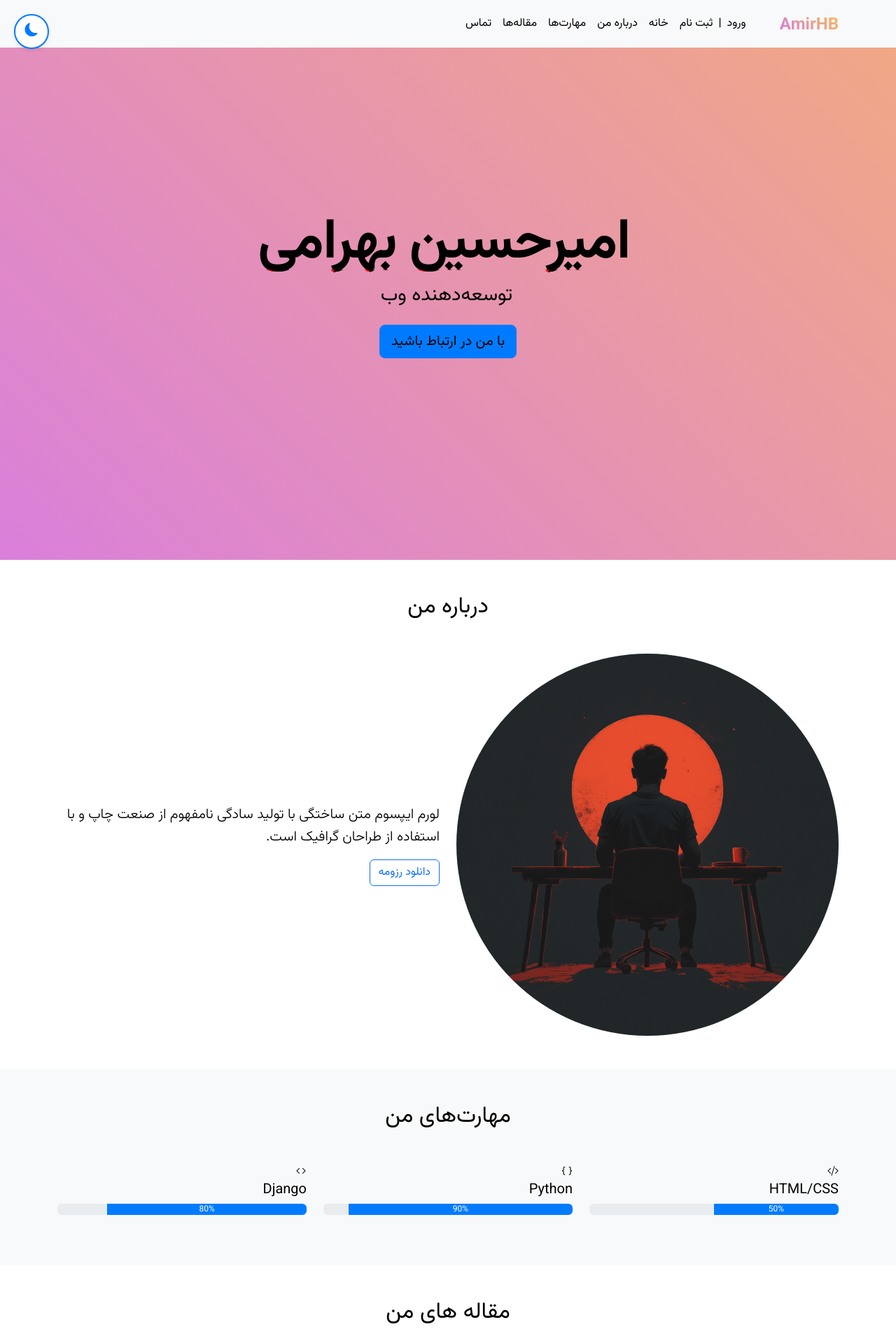
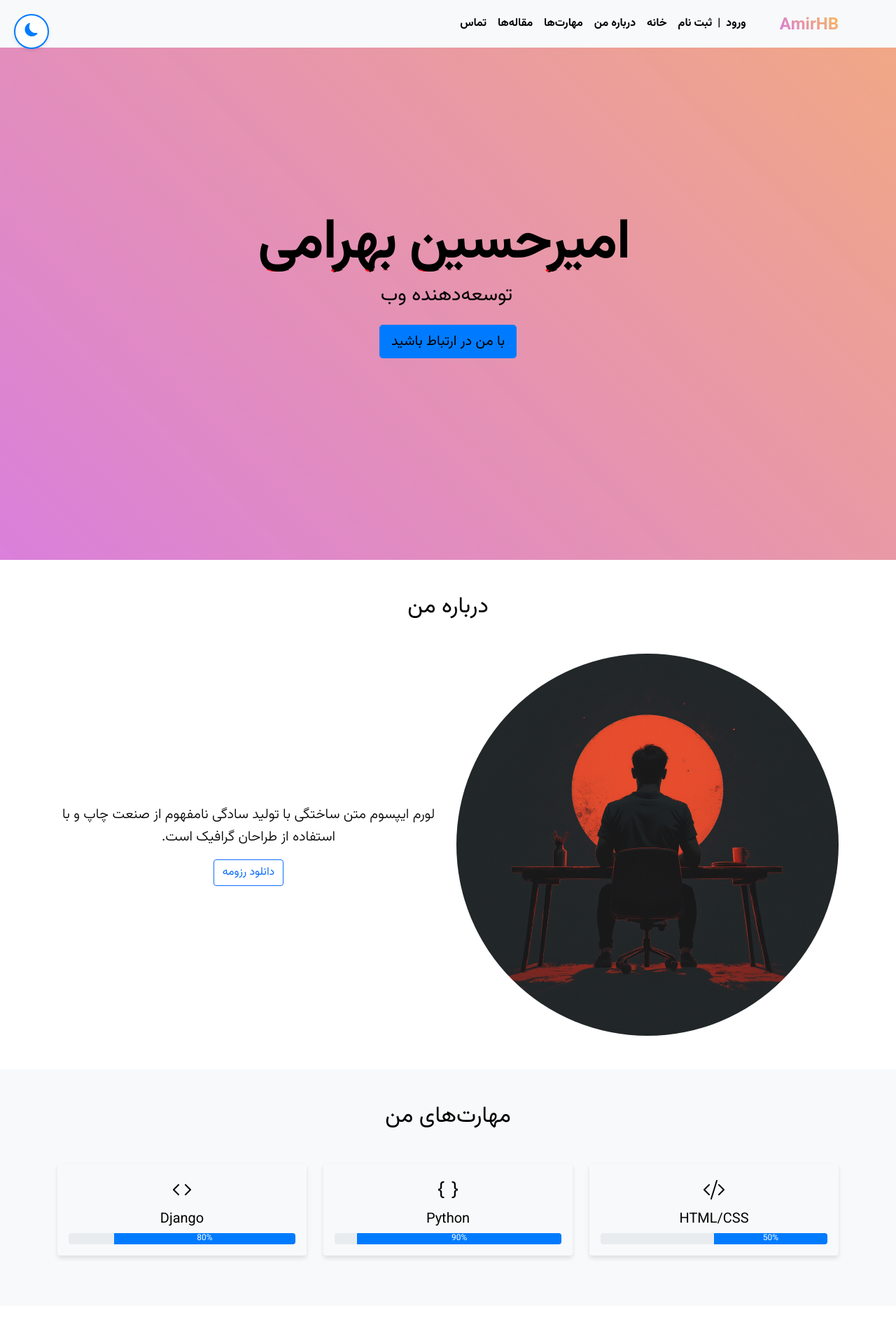
Before and after one commit to AmirHB3/AmirHB, a PHP site: page / in a window 1280 px wide. Shown: the top 1909 px of the page at 70% size. Run offline with PHP 8.4, Linux system fonts and the light colour scheme; some libraries are stand-ins or nearby versions.

Commit message:
fix dark-mode for skills & contact

```diff
--- a/assets/css/login_register.css
+++ b/assets/css/login_register.css
@@ -66,6 +66,7 @@
 }
 
 input[type="submit"] {
+    font-family: "vazirmatn";
     width: 80%;
     height: 80%;
     padding: 10px 20px;
--- a/assets/css/style.css
+++ b/assets/css/style.css
@@ -105,6 +105,22 @@
     transform: rotate(-135deg);
 }
 
+.navbar-nav .nav-link {
+    font-weight: bold;
+    padding: 0.5rem 1rem;
+}
+
+.navbar-toggler {
+    border: none;
+    outline: none;
+}
+
+section {
+    display: flex;
+    align-items: center;
+    justify-content: center;
+    text-align: center;
+}
 /* Progress Bar Animation */
 .progress-bar {
     background-color: var(--primary-color);
@@ -185,6 +201,7 @@
     border-color: var(--primary-color);
     transition: all 0.3s ease;
 }
+
 
 /* Form Styles */
 .form-control {
@@ -484,8 +501,8 @@
 }
 
 .img-fluid .article-img {
-    display: block;
-    margin: auto;
+    display: flex;
+    margin: 0 auto;
 }
 
 
@@ -518,3 +535,26 @@
         background-position: 0% 50%;
     }
 }
+
+.skill-icon {
+    font-size: 2rem;
+    margin-bottom: 1rem;
+}
+
+.fade-in {
+    animation: fadeIn 1s;
+}
+@keyframes fadeIn {
+    from { opacity: 0; }
+    to { opacity: 1; }
+}
+
+.form-control::placeholder {
+    color: #6c757d;
+}
+.dark-mode .form-control::placeholder {
+    color: #adb5bd;
+}
+.form-control {
+    text-align: right;
+}
--- a/assets/js/script.js
+++ b/assets/js/script.js
@@ -3,27 +3,65 @@
     const darkModeToggle = document.getElementById('darkModeToggle');
     const body = document.body;
     const darkModeIcon = document.getElementById('darkModeIcon');
+    const contactSection = document.getElementById('contact');
+    const formInputs = document.querySelectorAll('.form-control');
+    const skillsSection = document.getElementById('skills');
+    const cards = document.querySelectorAll('.card');
+
     // custom footer light/dark
     const footer = document.getElementById('custom-footer');
 
     function setFooterMode(isDark) {
         footer.classList.toggle('dark-mode', isDark);
         footer.classList.toggle('light-mode', !isDark);
+
+        // Toggle skills section classes
+        skillsSection.classList.toggle('bg-light', !isDark);
+        skillsSection.classList.toggle('bg-dark', isDark);
+        skillsSection.classList.toggle('text-light', isDark);
+
+        // Toggle card classes
+        cards.forEach(card => {
+            card.classList.toggle('bg-light', !isDark);
+            card.classList.toggle('bg-dark', isDark);
+            card.classList.toggle('text-light', isDark);
+
+        });
     }
 
     function setDarkMode(isDark) {
         body.classList.toggle('dark-mode', isDark);
+        body.classList.toggle('text-light', isDark);
         darkModeIcon.className = isDark ? 'bi bi-sun-fill' : 'bi bi-moon-fill';
         localStorage.setItem('darkMode', isDark ? 'enabled' : 'disabled');
 
         // Update navbar
         const navbar = document.querySelector('.navbar');
+
         if (navbar) {
             navbar.classList.toggle('navbar-light', !isDark);
             navbar.classList.toggle('navbar-dark', isDark);
             navbar.classList.toggle('bg-light', !isDark);
             navbar.classList.toggle('bg-dark', isDark);
         }
+
+
+        // Toggle contact section classes
+        if (contactSection) {
+            contactSection.classList.toggle('bg-light', !isDark);
+            contactSection.classList.toggle('bg-dark', isDark);
+            contactSection.classList.toggle('text-light', isDark);
+        }
+
+        // Toggle form input classes
+        formInputs.forEach(input => {
+            input.classList.toggle('bg-dark', isDark);
+            input.classList.toggle('text-light', isDark);
+
+            input.style.borderColor = isDark ? '#6c757d' : ''; // Adjust border color in dark mode
+        });
+
+
 
         // Update cards
         document.querySelectorAll('.card').forEach(card => {
@@ -72,6 +110,7 @@
     const progressBars = document.querySelectorAll('.progress-bar');
 
     const animateSkills = () => {
+        if (skillSection) {
             const sectionTop = skillSection.getBoundingClientRect().top;
             const windowHeight = window.innerHeight;
 
@@ -80,6 +119,7 @@
                     bar.style.width = bar.getAttribute('aria-valuenow') + '%';
                 });
                 window.removeEventListener('scroll', animateSkills);
+            }
         }
     };
 
--- a/components/footer.php
+++ b/components/footer.php
@@ -21,6 +21,7 @@
 </div>
 
 <!-- script -->
-<script src="https://cdn.jsdelivr.net/npm/bootstrap@5.3.0/dist/js/bootstrap.bundle.min.js"></script>
+<script src="https://cdn.jsdelivr.net/npm/bootstrap@5.1.3/dist/js/bootstrap.bundle.min.js"></script>
 <script src="https://cdn.jsdelivr.net/npm/sweetalert2@11"></script>
+
 <script src="assets/js/script.js"></script>
--- a/components/header.php
+++ b/components/header.php
@@ -5,8 +5,8 @@
         <meta name="viewport" content="width=device-width, initial-scale=1.0">
         <title>AmirHB</title>
         <!-- Styles and Fonts -->
-        <link href="https://cdn.jsdelivr.net/npm/bootstrap@5.3.0/dist/css/bootstrap.min.css" rel="stylesheet">
-        <link rel="stylesheet" href="https://cdn.jsdelivr.net/npm/bootstrap-icons@1.10.5/font/bootstrap-icons.css">
+        <link href="https://cdn.jsdelivr.net/npm/bootstrap@5.1.3/dist/css/bootstrap.min.css" rel="stylesheet">
+        <link href="https://cdnjs.cloudflare.com/ajax/libs/bootstrap-icons/1.5.0/font/bootstrap-icons.min.css" rel="stylesheet">
         <link href="https://fonts.googleapis.com/css2?family=Vazirmatn:wght@300;400;700&display=swap" rel="stylesheet">
         <link rel="stylesheet" href="https://cdn.jsdelivr.net/npm/sweetalert2@11/dist/sweetalert2.min.css">
         <link rel="stylesheet" href="assets/css/style.css">
--- a/components/loginAction.php
+++ b/components/loginAction.php
@@ -5,6 +5,7 @@
     <meta name="viewport" content="width=device-width, initial-scale=1.0">
     <title>ورود</title>
     <link rel="stylesheet" href="../assets/css/login_register.css">
+    <link href="https://fonts.googleapis.com/css2?family=Vazirmatn:wght@300;400;700&display=swap" rel="stylesheet">
 </head>
 <body>
     <h1>فرم ورود</h1>
--- a/components/registerAction.php
+++ b/components/registerAction.php
@@ -5,6 +5,7 @@
     <meta name="viewport" content="width=device-width, initial-scale=1.0">
     <title>ثبت نام</title>
     <link rel="stylesheet" href="../assets/css/login_register.css">
+    <link href="https://fonts.googleapis.com/css2?family=Vazirmatn:wght@300;400;700&display=swap" rel="stylesheet">
 </head>
 <body>
     <h1>فرم ثبت نام</h1>
--- a/index.php
+++ b/index.php
@@ -60,34 +60,40 @@
             </section>
 
 <!-- Skills Section -->
-<section id="skills" class="py-5 bg-light fade-in">
+<section id="skills" class="py-5 bg-light">
         <div class="container">
             <h2 class="text-center mb-5">مهارت‌های من</h2>
             <div class="row">
                 <div class="col-md-6 col-lg-4 mb-4">
-                            <div class="skill-card">
+                    <div class="card">
+                        <div class="card-body text-center">
                             <i class="bi bi-code-slash skill-icon"></i>
-                                <h3 class="h5">HTML/CSS</h3>
+                            <h3 class="card-title h5">HTML/CSS</h3>
                             <div class="progress">
                                 <div class="progress-bar" role="progressbar" style="width: 50%;" aria-valuenow="50" aria-valuemin="0" aria-valuemax="100">50%</div>
                             </div>
                         </div>
                     </div>
+                </div>
                 <div class="col-md-6 col-lg-4 mb-4">
-                            <div class="skill-card">
+                    <div class="card">
+                        <div class="card-body text-center">
                             <i class="bi bi-braces skill-icon"></i>
-                                <h3 class="h5">Python</h3>
+                            <h3 class="card-title h5">Python</h3>
                             <div class="progress">
                                 <div class="progress-bar" role="progressbar" style="width: 90%;" aria-valuenow="90" aria-valuemin="0" aria-valuemax="100">90%</div>
                             </div>
                         </div>
                     </div>
+                </div>
                 <div class="col-md-6 col-lg-4 mb-4">
-                            <div class="skill-card">
+                    <div class="card">
+                        <div class="card-body text-center">
                             <i class="bi bi-code skill-icon"></i>
-                                <h3 class="h5">Django</h3>
+                            <h3 class="card-title h5">Django</h3>
                             <div class="progress">
                                 <div class="progress-bar" role="progressbar" style="width: 80%;" aria-valuenow="80" aria-valuemin="0" aria-valuemax="100">80%</div>
+                            </div>
                         </div>
                     </div>
                 </div>
@@ -158,7 +164,6 @@
             </div>
         </div>
         </section>
-
 <?php
 include 'components/footer.php';
 ?>
```
Also changed, not shown: assets/img/login-bg.png (added). Lines whose indentation alone changed are shown as unchanged.
